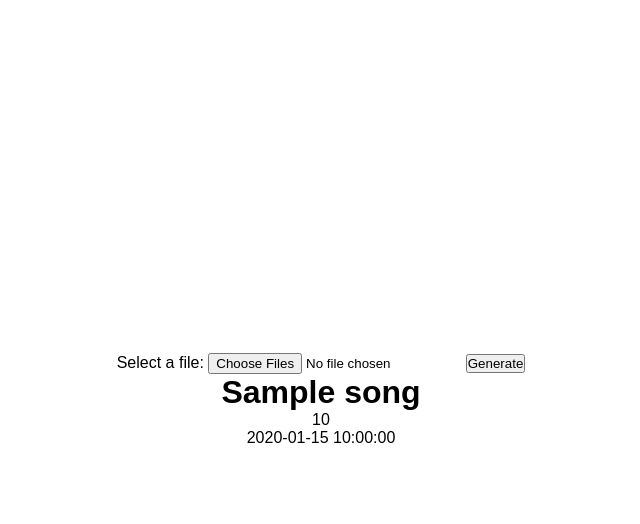
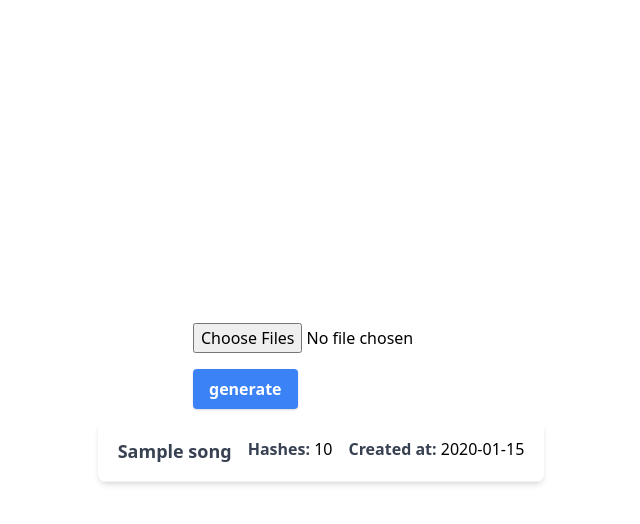
Before and after one commit to MohamedElhefni/quran-recognition, a Flask app: page /fingerprints in a window 1280 px wide. Shown: the top 524 px of the page, without its empty margins (319-959 px from the left). Run offline with Flask 2, Linux system fonts and the light colour scheme; tables that the repository leaves empty hold one stand-in row (values such as "Sample post").

Commit message:
fix arabic letters issue in mysql_database and style fingerprints page

```diff
--- a/config.json
+++ b/config.json
@@ -3,7 +3,7 @@
         "host": "127.0.0.1",
         "user": "mohamed",
         "password": "mohamed**//",
-        "database": "quran"
+        "database": "dejavu"
     },
     "database_type": "mysql"
 }
--- a/dejavu/database_handler/mysql_database.py
+++ b/dejavu/database_handler/mysql_database.py
@@ -17,7 +17,7 @@ class MySQLDatabase(CommonDatabase):
     CREATE_SONGS_TABLE = f"""
         CREATE TABLE IF NOT EXISTS `{SONGS_TABLENAME}` (
             `{FIELD_SONG_ID}` MEDIUMINT UNSIGNED NOT NULL AUTO_INCREMENT
-        ,   `{FIELD_SONGNAME}` VARCHAR(250) NOT NULL
+        ,   `{FIELD_SONGNAME}` VARCHAR(250) CHARACTER SET 'utf8' NOT NULL
         ,   `{FIELD_FINGERPRINTED}` TINYINT DEFAULT 0
         ,   `{FIELD_FILE_SHA1}` BINARY(20) NOT NULL
         ,   `{FIELD_TOTAL_HASHES}` INT NOT NULL DEFAULT 0
--- a/main.py
+++ b/main.py
@@ -9,6 +9,7 @@ from utility import getSongName, init
 
 # from recognize import getSong
 app = Flask(__name__)
+app.config['MYSQL_DATABASE_CHARSET'] = 'utf8mb4'
 djv = init('config.json')
 
 
--- a/templates/fingerprints.html
+++ b/templates/fingerprints.html
@@ -1,27 +1,73 @@
 <!DOCTYPE html>
 <html>
   <head>
-    <meta charset="UTF-8">
-    <title>Simple Recorder.js demo with record, stop and pause - addpipe.com</title>
-    <meta name="viewport" content="width=device-width, initial-scale=1.0">
+    <meta charset="UTF-8" />
+    <title>
+      Simple Recorder.js demo with record, stop and pause - addpipe.com
+    </title>
+    <meta name="viewport" content="width=device-width, initial-scale=1.0" />
     <!-- Latest compiled and minified Bootstrap CSS -->
-    <link rel="stylesheet" type="text/css" href="{{ url_for('static', filename='css/style.css') }}">
+    <link
+      rel="stylesheet"
+      type="text/css"
+      href="{{ url_for('static', filename='css/style.css') }}"
+    />
+    <link
+      href="https://unpkg.com/tailwindcss@^2/dist/tailwind.min.css"
+      rel="stylesheet"
+    />
   </head>
   <body>
-
     <form action="/fingerprints" method="POST" enctype="multipart/form-data">
-        <label for="audio">Select a file:</label>
-        <input type="file" id="audio" name="audio" multiple accept=".mp3,.wav">
-        <input type="submit" value="Generate">
+      <div class="overflow-hidden relative w-64 mt-4 mb-4">
+        <!-- <button
+          class="bg-red-500 hover:bg-red-400 text-white font-bold py-2 px-4 w-full inline-flex items-center"
+        >
+          <svg
+            fill="#FFF"
+            height="18"
+            viewBox="0 0 24 24"
+            width="18"
+            xmlns="http://www.w3.org/2000/svg"
+          >
+            <path d="M0 0h24v24H0z" fill="none" />
+            <path d="M9 16h6v-6h4l-7-7-7 7h4zm-4 2h14v2H5z" />
+          </svg>
+          <span class="ml-2">Generate Fingerprints</span>
+        </button> -->
+        <input
+          class="cursor-pointer"
+          type="file"
+          id="audio"
+          name="audio"
+          multiple
+          accept=".mp3,.wav"
+        />
+      </div>
+	<input type="submit" value="generate" class="px-4 py-2 cursor-pointer text-white bg-blue-500 hover:bg-blue-400 rounded shadow font-bold" />
     </form>
 
-    {% for fingerprint in fingerprints %}
+    <div class="flex flex-col justify-center items-center">
 
-    <h1> {{ fingerprint.song_name }} </h1>
-    <p> {{ fingerprint.total_hashes }} </p>
-    <p> {{ fingerprint.date_created }} </p>
+      {% for fingerprint in fingerprints %}
 
-    {% endfor %}
+        <div class=" w-full rounded-lg shadow-md bg-white my-3 hover:bg-gray-200">
+              <div class="flex flex-wrap justify-between border-b border-gray-100 px-5 py-4">
+                <div class="song-name">
+                    <span class="font-bold text-gray-700 text-lg ">{{ fingerprint.song_name }}</span>
+                  </div>
+                  <div class="song-hashes mx-4">
+                      <b class="text-gray-700">Hashes: </b> {{ fingerprint.total_hashes }}
+                  </div>
+                  <div class="song-created_at">
+                    <b class="text-gray-700">Created at: </b> {{ fingerprint.date_created.strftime('%Y-%m-%d') }}
+                  </div>
+              </div>
+          </div>
+
+
+      {% endfor %}
+    </div>
 
     <!-- <script src="../static/js/app.js"</script> -->
   </body>
```
